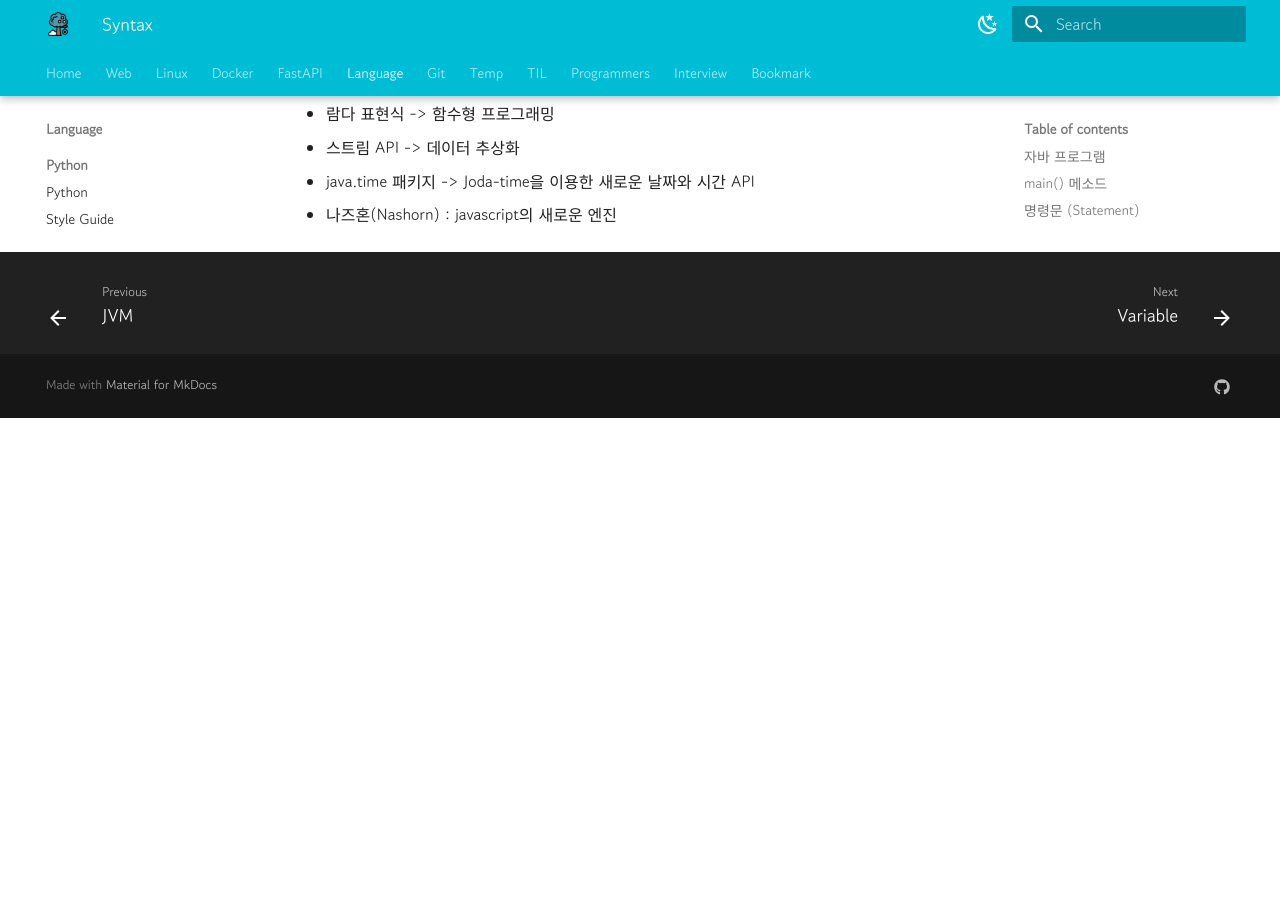
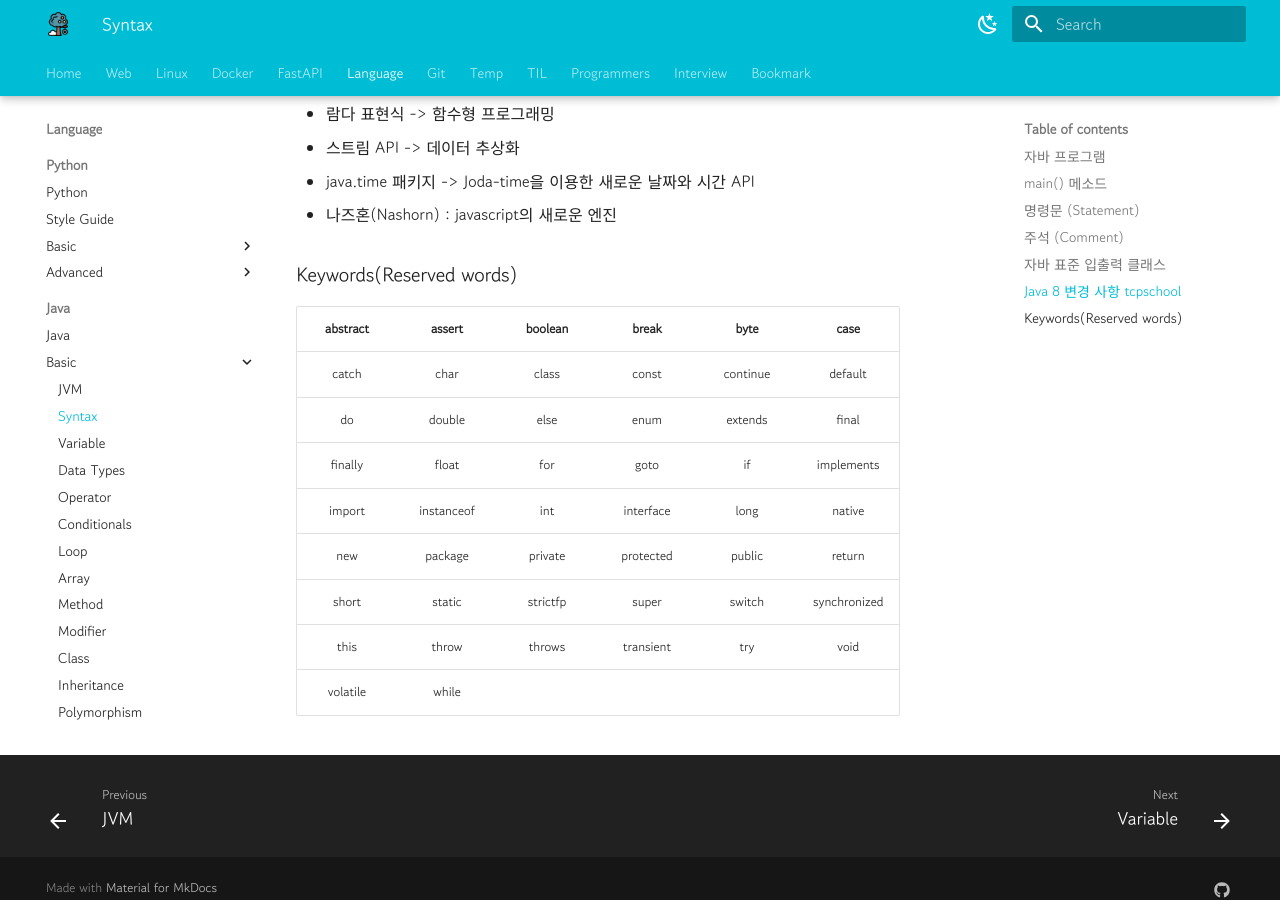
Before and after one commit to YSHeee/YSHeee.github.io, an MkDocs documentation site: the page built from docs/java/basic/syntax.md, in a window 1280 px wide and 900 px high, scrolled down 1258 px. Built offline with MkDocs 1.6.1 and Material for MkDocs 9.7.7, drawn with Linux system fonts in a browser that asks for light colours; before the commit the page ends 1676 px from its top, so only the background shows below that.

Commit message:
Update Java

```diff
--- a/docs/java/basic/syntax.md
+++ b/docs/java/basic/syntax.md
@@ -40,3 +40,15 @@
 - 스트림 API -> 데이터 추상화
 - java.time 패키지 -> Joda-time을 이용한 새로운 날짜와 시간 API
 - 나즈혼(Nashorn) : javascript의 새로운 엔진
+
+### Keywords(Reserved words)
+| abstract | assert | boolean | break | byte | case |
+| :------: | :----: | :-----: | :---: | :--: | :--: |
+| catch | char | class | const | continue | default |
+| do | double | else | enum | extends | final |
+| finally | float | for | goto | if | implements |
+| import | instanceof | int | interface | long | native |
+| new | package | private | protected | public | return |
+| short | static | strictfp | super | switch | synchronized |
+| this | throw | throws | transient | try | void|
+| volatile | while
```
Also changed, not shown: docs/java/basic/jvm.md (+1 -1 lines), docs/java/basic/variable.md (+77 -0 lines), docs/programmers/python/level0.md (+4 -0 lines).
